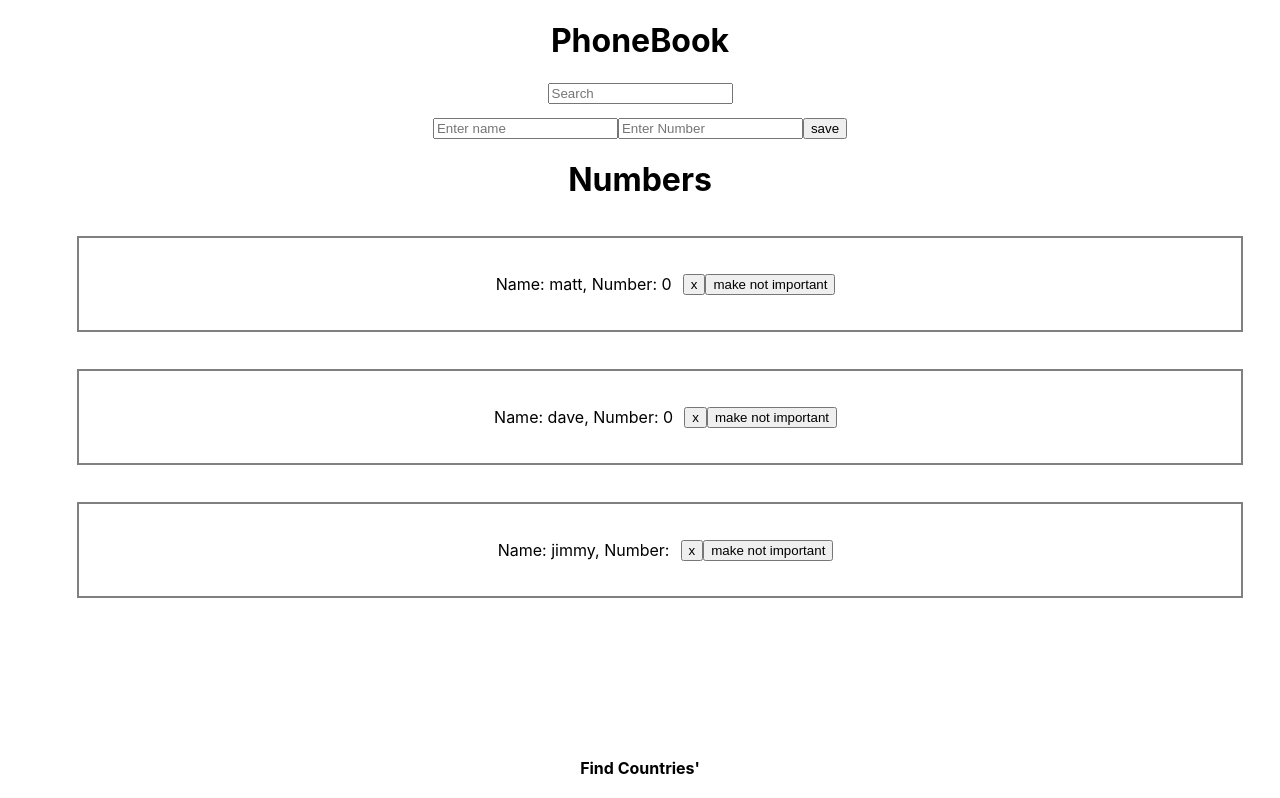
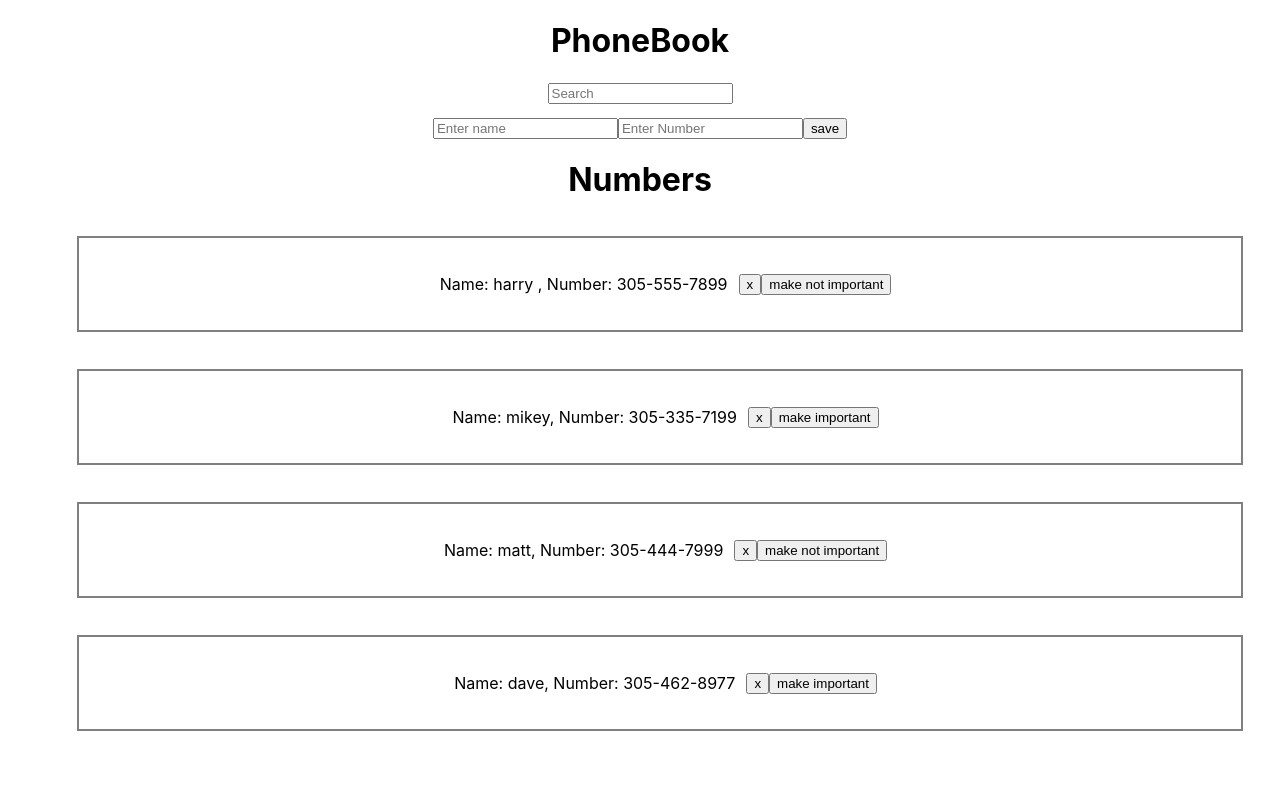
Before and after one commit to mattangelmia/phonebook, a React (Create React App) app: page / in a window 1280 px wide. Shown: the top 798 px of the page. Built offline with nearby package versions, Linux system fonts and the light colour scheme; no server answers; data requests are answered from the project's data file.

Commit message:
added toggle logic to server

```diff
--- a/db.json
+++ b/db.json
@@ -1,22 +1,28 @@
 {
   "persons": [
     {
+      "name": "harry ",
+      "number": "305-555-7899",
+      "important": true,
+      "id": 6
+    },
+    {
+      "name": "mikey",
+      "number": "305-335-7199",
+      "important": false,
+      "id": 7
+    },
+    {
       "name": "matt",
-      "number": 0,
-      "important": "true",
-      "id": 1
+      "number": "305-444-7999",
+      "important": true,
+      "id": 8
     },
     {
       "name": "dave",
-      "number": 0,
-      "important": true,
-      "id": 2
-    },
-    {
-      "name": "jimmy",
-      "number": "",
-      "important": true,
-      "id": 3
+      "number": "305-462-8977",
+      "important": false,
+      "id": 9
     }
   ]
 }
--- a/src/App.js
+++ b/src/App.js
@@ -125,7 +125,6 @@ function App() {
 
   const setQuery = (e) => {
     setNewName(e.target.value);
-
     setDisabledState(false);
   };
 
@@ -198,7 +197,15 @@ function App() {
       (person) => person.name !== toggledPerson.name
     );
     console.log(filteredPersons.concat(toggledPerson));
-    setPersons(filteredPersons.concat(toggledPerson));
+
+    axios
+      .put(`http://localhost:3004/persons/${person.id}`, toggledPerson)
+      .then((response) => {
+        setPersons(filteredPersons.concat(toggledPerson));
+      })
+      .catch(function (error) {
+        console.log(error.response.data);
+      });
   }
 
   return (
```
Also changed, not shown: src/services/ContactsModule.js (added, +22 -0 lines).
